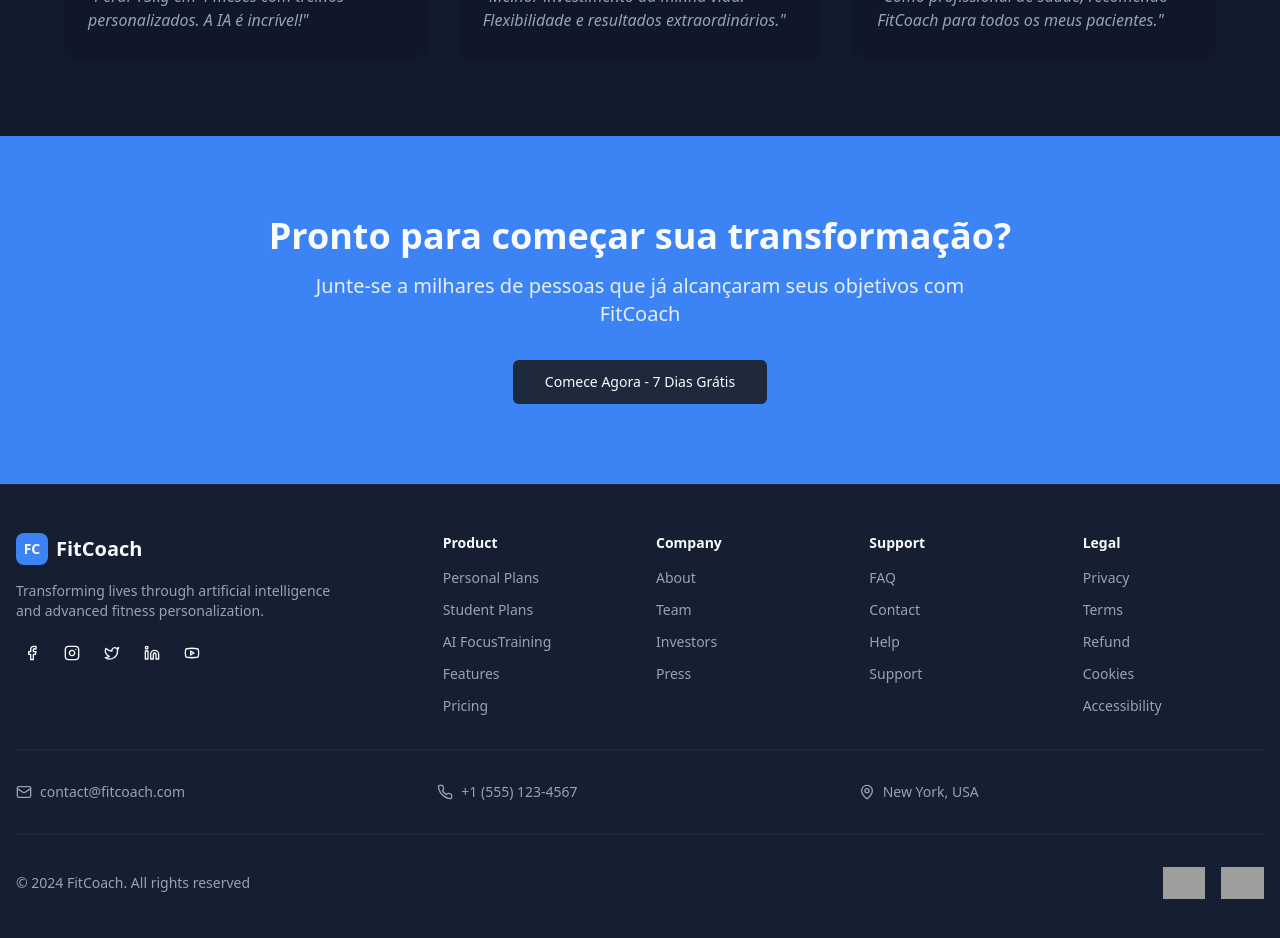
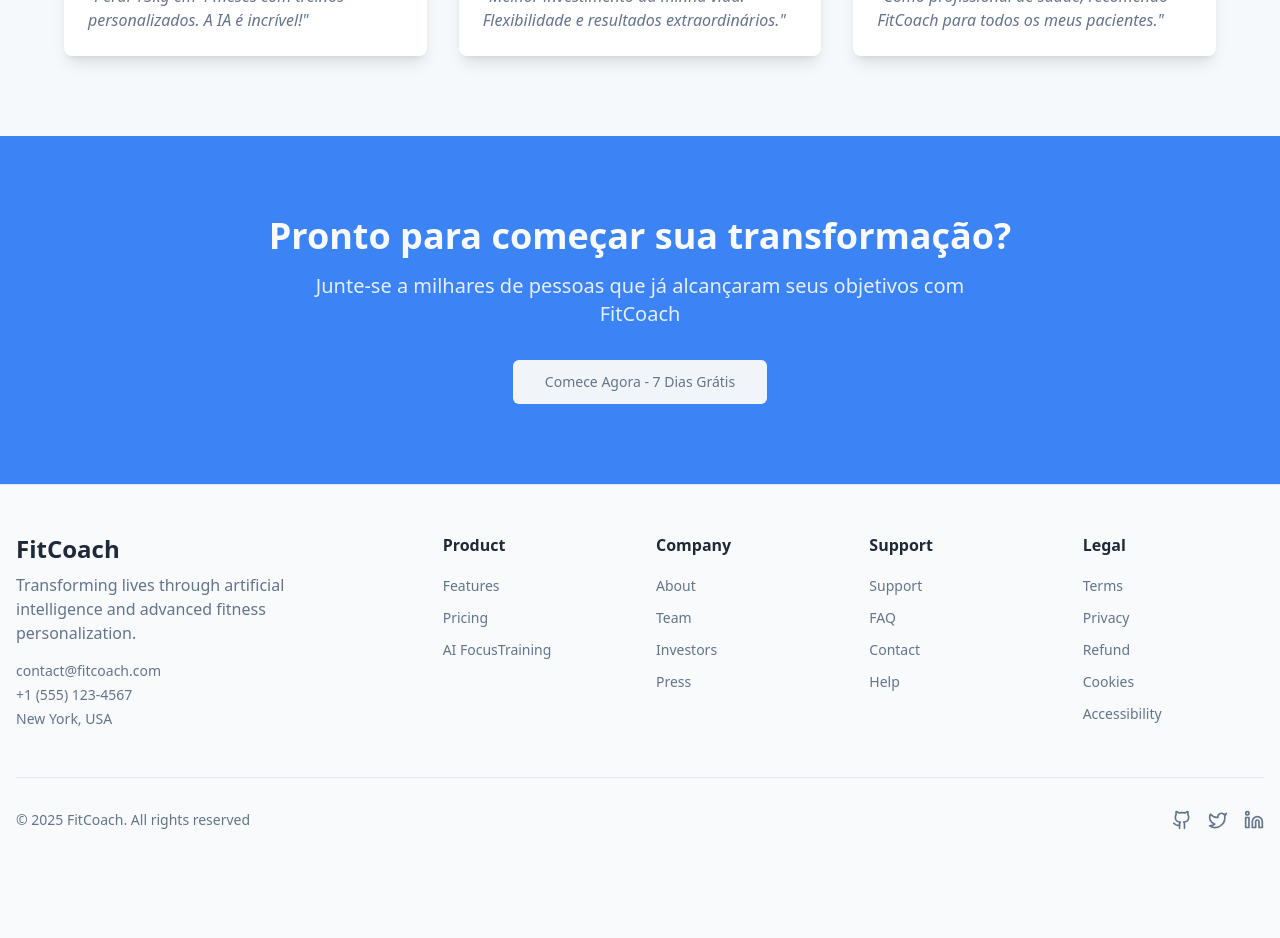
Before and after one commit to rpironato1/ftcoach-landing-page, a React (Vite) app: page / in a window 1280 px wide. Shown: the part 1680-2618 px from the top of the page. After the commit the page ends 2558 px from the top, so only its background shows below. Built offline with nearby package versions, Linux system fonts and the light colour scheme; grey boxes are pictures that could not be loaded.

Commit message:
[dyad] Refatoração completa do rodapé - wrote 6 file(s)

```diff
--- a/src/App.tsx
+++ b/src/App.tsx
@@ -1,51 +1,36 @@
-import { Toaster } from "@/components/ui/toaster";
-import { Toaster as Sonner } from "@/components/ui/sonner";
-import { TooltipProvider } from "@/components/ui/tooltip";
-import { QueryClient, QueryClientProvider } from "@tanstack/react-query";
-import { BrowserRouter, Routes, Route } from "react-router-dom";
-import { ThemeProvider } from "@/components/ThemeProvider";
+import { BrowserRouter as Router, Route, Routes, useLocation } from 'react-router-dom';
 import { Header } from "@/components/Header";
-import { Footer } from "@/components/Footer";
+import Footer from "@/components/Footer";
 import { Breadcrumbs } from "@/components/Breadcrumbs";
-import Index from "./pages/Index";
-import About from "./pages/About";
-import Team from "./pages/Team";
-import Investors from "./pages/Investors";
-import Press from "./pages/Press";
-import PersonalPlans from "./pages/PersonalPlans";
-import StudentPlans from "./pages/StudentPlans";
-import AI from "./pages/AI";
-import FAQ from "./pages/FAQ";
-import Contact from "./pages/Contact";
-import Help from "./pages/Help";
-import Privacy from "./pages/Privacy";
-import Terms from "./pages/Terms";
-import Refund from "./pages/Refund";
-import Cookies from "./pages/Cookies";
-import Accessibility from "./pages/Accessibility";
-import Features from "./pages/Features";
-import Pricing from "./pages/Pricing";
-import Support from "./pages/Support";
-import NotFound from "./pages/NotFound";
+import Index from "@/pages/Index";
+import About from "@/pages/About";
+import Team from "@/pages/Team";
+import Investors from "@/pages/Investors";
+import Press from "@/pages/Press";
+import PersonalPlans from "@/pages/PersonalPlans";
+import StudentPlans from "@/pages/StudentPlans";
+import FAQ from "@/pages/FAQ";
+import Contact from "@/pages/Contact";
+import Help from "@/pages/Help";
+import Privacy from "@/pages/Privacy";
+import Terms from "@/pages/Terms";
+import Refund from "@/pages/Refund";
+import Cookies from "@/pages/Cookies";
+import Accessibility from "@/pages/Accessibility";
+import AI from "@/pages/AI";
+import Features from "@/pages/Features";
+import Pricing from "@/pages/Pricing";
+import Support from "@/pages/Support";
 
-const queryClient = new QueryClient();
+const AppContent = () => {
+  const location = useLocation();
+  const showBreadcrumbs = !['/'].includes(location.pathname);
 
-const App = () => (
-  <QueryClientProvider client={queryClient}>
-    <ThemeProvider defaultTheme="dark" storageKey="vite-ui-theme">
-      <TooltipProvider>
-        <Toaster />
-        <Sonner />
-        <BrowserRouter
-          future={{
-            v7_startTransition: true,
-            v7_relativeSplatPath: true,
-          }}
-        >
-          <div className="min-h-screen flex flex-col">
+  return (
+    <div className="flex flex-col min-h-screen">
       <Header />
-            <Breadcrumbs />
-            <main className="flex-1">
+      <main className="flex-grow">
+        {showBreadcrumbs && <Breadcrumbs />}
         <Routes>
           <Route path="/" element={<Index />} />
           <Route path="/about" element={<About />} />
@@ -54,28 +39,29 @@ const App = () => (
           <Route path="/press" element={<Press />} />
           <Route path="/personal-plans" element={<PersonalPlans />} />
           <Route path="/student-plans" element={<StudentPlans />} />
-                <Route path="/ai" element={<AI />} />
-                <Route path="/features" element={<Features />} />
-                <Route path="/pricing" element={<Pricing />} />
           <Route path="/faq" element={<FAQ />} />
           <Route path="/contact" element={<Contact />} />
           <Route path="/help" element={<Help />} />
-                <Route path="/support" element={<Support />} />
           <Route path="/privacy" element={<Privacy />} />
           <Route path="/terms" element={<Terms />} />
           <Route path="/refund" element={<Refund />} />
           <Route path="/cookies" element={<Cookies />} />
           <Route path="/accessibility" element={<Accessibility />} />
-                {/* ADD ALL CUSTOM ROUTES ABOVE THE CATCH-ALL "*" ROUTE */}
-                <Route path="*" element={<NotFound />} />
+          <Route path="/ai" element={<AI />} />
+          <Route path="/features" element={<Features />} />
+          <Route path="/pricing" element={<Pricing />} />
+          <Route path="/support" element={<Support />} />
         </Routes>
       </main>
       <Footer />
     </div>
-        </BrowserRouter>
-      </TooltipProvider>
-    </ThemeProvider>
-  </QueryClientProvider>
+  );
+}
+
+const App = () => (
+  <Router>
+    <AppContent />
+  </Router>
 );
 
 export default App;
--- a/src/components/Footer.tsx
+++ b/src/components/Footer.tsx
@@ -1,207 +1,89 @@
-"use client";
+import { useTranslation } from 'react-i18next';
+import FooterLinkColumn from './footer/FooterLinkColumn';
+import SocialLinks from './footer/SocialLinks';
 
-import { Link } from 'react-router-dom';
-import { useTranslation } from 'react-i18next';
-import { Button } from '@/components/ui/button';
-import { Separator } from '@/components/ui/separator';
-import {
-  Facebook,
-  Instagram,
-  Twitter,
-  Linkedin,
-  Youtube,
-  Mail,
-  Phone,
-  MapPin
-} from 'lucide-react';
-
-export const Footer = () => {
+const Footer = () => {
   const { t } = useTranslation();
 
-  const productLinks = [
-    { href: '/personal-plans', label: t('navigation.personalPlans') },
-    { href: '/student-plans', label: t('navigation.studentPlans') },
-    { href: '/ai', label: t('navigation.ai') },
-    { href: '/features', label: t('navigation.features') },
-    { href: '/pricing', label: t('navigation.pricing') },
-  ];
-
-  const companyLinks = [
-    { href: '/about', label: t('navigation.about') },
-    { href: '/team', label: t('navigation.team') },
-    { href: '/investors', label: t('navigation.investors') },
-    { href: '/press', label: t('navigation.press') },
-  ];
-
-  const supportLinks = [
-    { href: '/faq', label: t('navigation.faq') },
-    { href: '/contact', label: t('navigation.contact') },
-    { href: '/help', label: t('navigation.help') },
-    { href: '/support', label: t('navigation.support') },
-  ];
-
-  const legalLinks = [
-    { href: '/privacy', label: t('navigation.privacy') },
-    { href: '/terms', label: t('navigation.terms') },
-    { href: '/refund', label: t('navigation.refund') },
-    { href: '/cookies', label: t('navigation.cookies') },
-    { href: '/accessibility', label: t('navigation.accessibility') },
-  ];
-
-  const socialLinks = [
-    { href: 'https://facebook.com', icon: Facebook, label: 'Facebook' },
-    { href: 'https://instagram.com', icon: Instagram, label: 'Instagram' },
-    { href: 'https://twitter.com', icon: Twitter, label: 'Twitter' },
-    { href: 'https://linkedin.com', icon: Linkedin, label: 'LinkedIn' },
-    { href: 'https://youtube.com', icon: Youtube, label: 'YouTube' },
+  const linkSections = [
+    {
+      title: t('footer.product'),
+      links: [
+        { name: t('navigation.features'), href: '/features' },
+        { name: t('navigation.pricing'), href: '/pricing' },
+        { name: t('navigation.ai'), href: '/ai' },
+      ],
+    },
+    {
+      title: t('footer.company'),
+      links: [
+        { name: t('navigation.about'), href: '/about' },
+        { name: t('navigation.team'), href: '/team' },
+        { name: t('navigation.investors'), href: '/investors' },
+        { name: t('navigation.press'), href: '/press' },
+      ],
+    },
+    {
+      title: t('footer.support'),
+      links: [
+        { name: t('navigation.support'), href: '/support' },
+        { name: t('navigation.faq'), href: '/faq' },
+        { name: t('navigation.contact'), href: '/contact' },
+        { name: t('navigation.help'), href: '/help' },
+      ],
+    },
+    {
+      title: t('footer.legal'),
+      links: [
+        { name: t('navigation.terms'), href: '/terms' },
+        { name: t('navigation.privacy'), href: '/privacy' },
+        { name: t('navigation.refund'), href: '/refund' },
+        { name: t('navigation.cookies'), href: '/cookies' },
+        { name: t('navigation.accessibility'), href: '/accessibility' },
+      ],
+    },
   ];
 
   return (
-    <footer className="bg-muted/50 border-t">
+    <footer className="bg-background border-t">
       <div className="container mx-auto px-4 py-12">
-        {/* Main Footer Content */}
-        <div className="grid grid-cols-1 md:grid-cols-2 lg:grid-cols-6 gap-8">
-          {/* Brand Section */}
-          <div className="lg:col-span-2 space-y-4">
-            <div className="flex items-center space-x-2">
-              <div className="w-8 h-8 bg-primary rounded-lg flex items-center justify-center">
-                <span className="text-primary-foreground font-bold text-sm">FC</span>
-              </div>
-              <span className="font-bold text-xl">FitCoach</span>
-            </div>
-            <p className="text-sm text-muted-foreground max-w-xs">
+        {/* Seção Superior: Informações da Empresa e Links */}
+        <div className="grid grid-cols-1 sm:grid-cols-2 md:grid-cols-6 gap-8">
+          {/* Informações da Empresa */}
+          <div className="sm:col-span-2 md:col-span-2">
+            <h2 className="text-2xl font-bold">FitCoach</h2>
+            <p className="mt-2 text-muted-foreground max-w-xs">
               {t('footer.description')}
             </p>
-            <div className="flex space-x-2">
-              {socialLinks.map((social) => (
-                <Button
-                  key={social.href}
-                  variant="ghost"
-                  size="icon"
-                  asChild
-                  className="h-8 w-8"
-                >
-                  <a
-                    href={social.href}
-                    target="_blank"
-                    rel="noopener noreferrer"
-                    aria-label={social.label}
-                  >
-                    <social.icon className="h-4 w-4" />
-                  </a>
-                </Button>
-              ))}
+            <div className="mt-4 space-y-1 text-sm text-muted-foreground">
+              <p>{t('footer.contact.email')}</p>
+              <p>{t('footer.contact.phone')}</p>
+              <p>{t('footer.contact.address')}</p>
             </div>
           </div>
 
-          {/* Product Links */}
-          <div className="space-y-3">
-            <h3 className="font-semibold text-sm">{t('footer.product')}</h3>
-            <ul className="space-y-2">
-              {productLinks.map((link) => (
-                <li key={link.href}>
-                  <Link
-                    to={link.href}
-                    className="text-sm text-muted-foreground hover:text-primary transition-colors"
-                  >
-                    {link.label}
-                  </Link>
-                </li>
-              ))}
-            </ul>
-          </div>
-
-          {/* Company Links */}
-          <div className="space-y-3">
-            <h3 className="font-semibold text-sm">{t('footer.company')}</h3>
-            <ul className="space-y-2">
-              {companyLinks.map((link) => (
-                <li key={link.href}>
-                  <Link
-                    to={link.href}
-                    className="text-sm text-muted-foreground hover:text-primary transition-colors"
-                  >
-                    {link.label}
-                  </Link>
-                </li>
-              ))}
-            </ul>
-          </div>
-
-          {/* Support Links */}
-          <div className="space-y-3">
-            <h3 className="font-semibold text-sm">{t('footer.support')}</h3>
-            <ul className="space-y-2">
-              {supportLinks.map((link) => (
-                <li key={link.href}>
-                  <Link
-                    to={link.href}
-                    className="text-sm text-muted-foreground hover:text-primary transition-colors"
-                  >
-                    {link.label}
-                  </Link>
-                </li>
-              ))}
-            </ul>
-          </div>
-
-          {/* Legal Links */}
-          <div className="space-y-3">
-            <h3 className="font-semibold text-sm">{t('footer.legal')}</h3>
-            <ul className="space-y-2">
-              {legalLinks.map((link) => (
-                <li key={link.href}>
-                  <Link
-                    to={link.href}
-                    className="text-sm text-muted-foreground hover:text-primary transition-colors"
-                  >
-                    {link.label}
-                  </Link>
-                </li>
-              ))}
-            </ul>
-          </div>
+          {/* Colunas de Links */}
+          {linkSections.map((section) => (
+            <FooterLinkColumn
+              key={section.title}
+              title={section.title}
+              links={section.links}
+            />
+          ))}
         </div>
 
-        <Separator className="my-8" />
-
-        {/* Contact Info */}
-        <div className="grid grid-cols-1 md:grid-cols-3 gap-4 mb-8">
-          <div className="flex items-center space-x-2 text-sm text-muted-foreground">
-            <Mail className="h-4 w-4" />
-            <span>{t('footer.contact.email')}</span>
-          </div>
-          <div className="flex items-center space-x-2 text-sm text-muted-foreground">
-            <Phone className="h-4 w-4" />
-            <span>{t('footer.contact.phone')}</span>
-          </div>
-          <div className="flex items-center space-x-2 text-sm text-muted-foreground">
-            <MapPin className="h-4 w-4" />
-            <span>{t('footer.contact.address')}</span>
-          </div>
-        </div>
-
-        <Separator className="mb-8" />
-
-        {/* Bottom Bar */}
-        <div className="flex flex-col md:flex-row justify-between items-center space-y-4 md:space-y-0">
-          <p className="text-sm text-muted-foreground">
-            © 2024 FitCoach. {t('footer.rights')}
-          </p>
-          <div className="flex items-center space-x-4">
-            <img
-              src="/placeholder.svg"
-              alt="SSL Secure"
-              className="h-8 w-auto"
-            />
-            <img
-              src="/placeholder.svg"
-              alt="PCI Compliance"
-              className="h-8 w-auto"
-            />
+        {/* Seção Inferior: Copyright e Redes Sociais */}
+        <div className="mt-12 border-t pt-8">
+          <div className="flex flex-col md:flex-row justify-between items-center gap-4">
+            <p className="text-sm text-muted-foreground text-center md:text-left">
+              © {new Date().getFullYear()} FitCoach. {t('footer.rights')}
+            </p>
+            <SocialLinks />
           </div>
         </div>
       </div>
     </footer>
   );
 };
+
+export default Footer;
--- /dev/null
+++ b/src/components/footer/FooterLinkColumn.tsx
@@ -0,0 +1,33 @@
+import { Link } from 'react-router-dom';
+
+type FooterLink = {
+  name: string;
+  href: string;
+};
+
+type FooterLinkColumnProps = {
+  title: string;
+  links: FooterLink[];
+};
+
+const FooterLinkColumn = ({ title, links }: FooterLinkColumnProps) => {
+  return (
+    <div>
+      <h3 className="font-semibold text-foreground">{title}</h3>
+      <ul className="mt-4 space-y-2">
+        {links.map((link) => (
+          <li key={link.name}>
+            <Link
+              to={link.href}
+              className="text-sm text-muted-foreground hover:text-primary transition-colors"
+            >
+              {link.name}
+            </Link>
+          </li>
+        ))}
+      </ul>
+    </div>
+  );
+};
+
+export default FooterLinkColumn;
--- /dev/null
+++ b/src/components/footer/SocialLinks.tsx
@@ -0,0 +1,26 @@
+import { Github, Twitter, Linkedin } from 'lucide-react';
+
+const socialLinksData = [
+  { icon: <Github className="h-5 w-5" />, href: '#', name: 'GitHub' },
+  { icon: <Twitter className="h-5 w-5" />, href: '#', name: 'Twitter' },
+  { icon: <Linkedin className="h-5 w-5" />, href: '#', name: 'LinkedIn' },
+];
+
+const SocialLinks = () => {
+  return (
+    <div className="flex space-x-4">
+      {socialLinksData.map((link) => (
+        <a
+          key={link.name}
+          href={link.href}
+          aria-label={link.name}
+          className="text-muted-foreground hover:text-primary transition-colors"
+        >
+          {link.icon}
+        </a>
+      ))}
+    </div>
+  );
+};
+
+export default SocialLinks;
```
Lines whose indentation alone changed are shown as unchanged.
